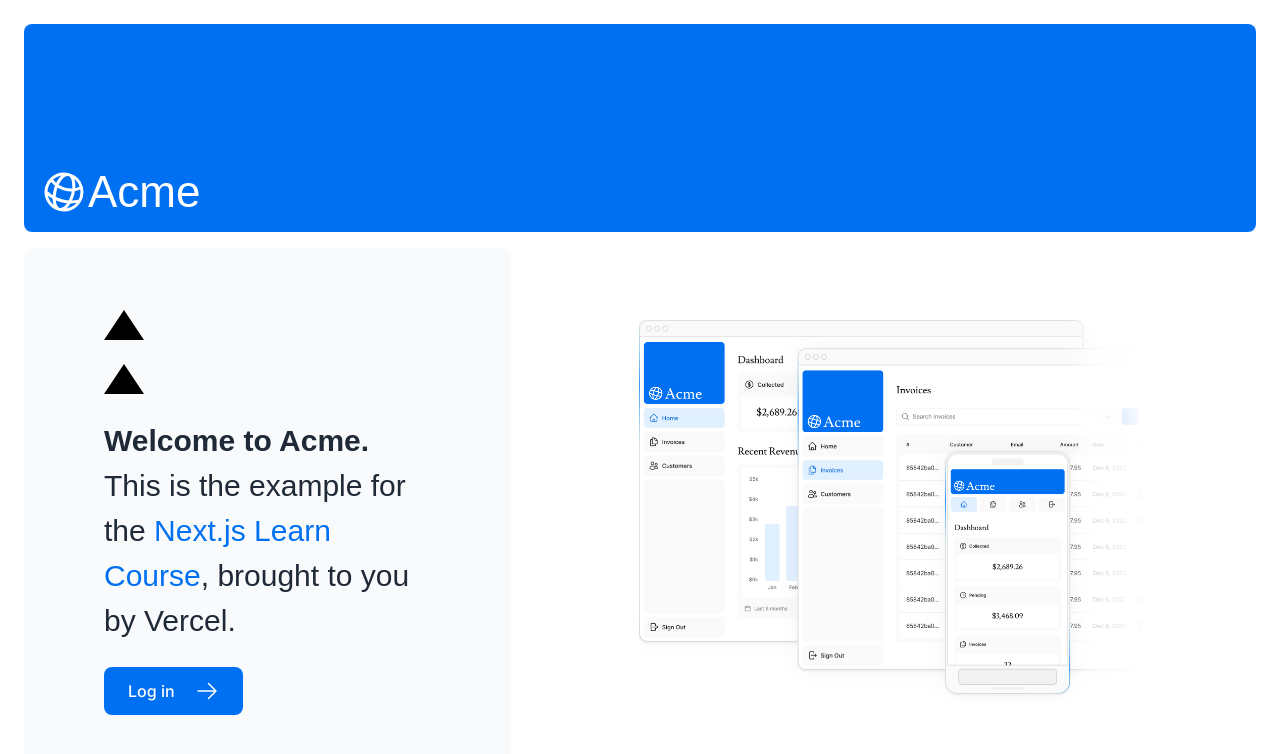
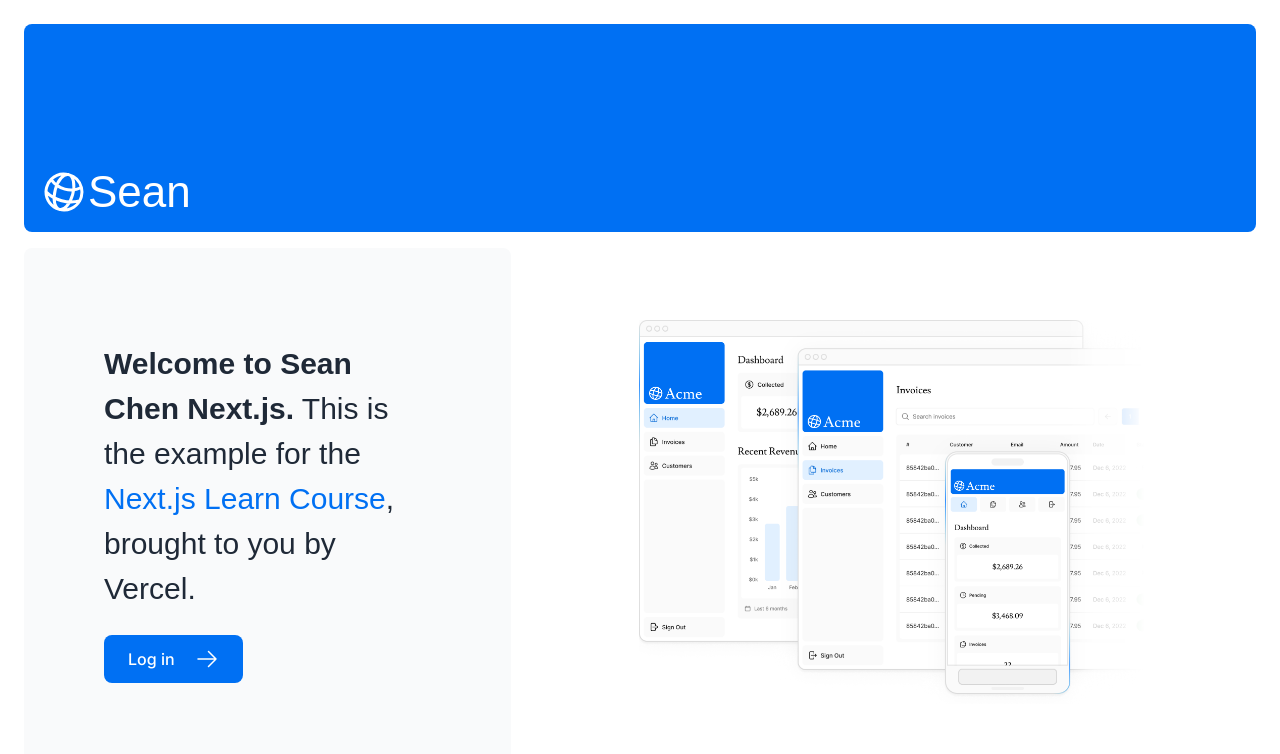
Before and after one commit to livebreeze/nextjs-dashboard, a Next.js app: page / in a window 1280 px wide. Shown: the top 754 px of the page. Built offline with nearby package versions, Linux system fonts and the light colour scheme; a web font is replaced by a local one.

Commit message:
update content

```diff
--- a/app/page.tsx
+++ b/app/page.tsx
@@ -14,13 +14,13 @@
       <div className="mt-4 flex grow flex-col gap-4 md:flex-row">
         <div className="flex flex-col justify-center gap-6 rounded-lg bg-gray-50 px-6 py-10 md:w-2/5 md:px-20">
           {/* style with tailwind css */}
-          <div className="h-0 w-0 border-b-[30px] border-l-[20px] border-r-[20px] border-b-black border-l-transparent border-r-transparent" />
+          {/* <div className="h-0 w-0 border-b-[30px] border-l-[20px] border-r-[20px] border-b-black border-l-transparent border-r-transparent" /> */}
           {/* style with custom css styles */}
-          <div className={styles.shape} />
+          {/* <div className={styles.shape} /> */}
           <p
             className={`${lusitana.className} text-xl text-gray-800 md:text-3xl md:leading-normal`}
           >
-            <strong>Welcome to Acme.</strong> This is the example for the{' '}
+            <strong>Welcome to Sean Chen Next.js.</strong> This is the example for the{' '}
             <a href="https://nextjs.org/learn/" className="text-blue-500">
               Next.js Learn Course
             </a>
--- a/app/ui/acme-logo.tsx
+++ b/app/ui/acme-logo.tsx
@@ -7,7 +7,7 @@
       className={`${lusitana.className} flex flex-row items-center leading-none text-white`}
     >
       <GlobeAltIcon className="h-12 w-12 rotate-[15deg]" />
-      <p className="text-[44px]">Acme</p>
+      <p className="text-[44px]">Sean</p>
     </div>
   );
 }
```
